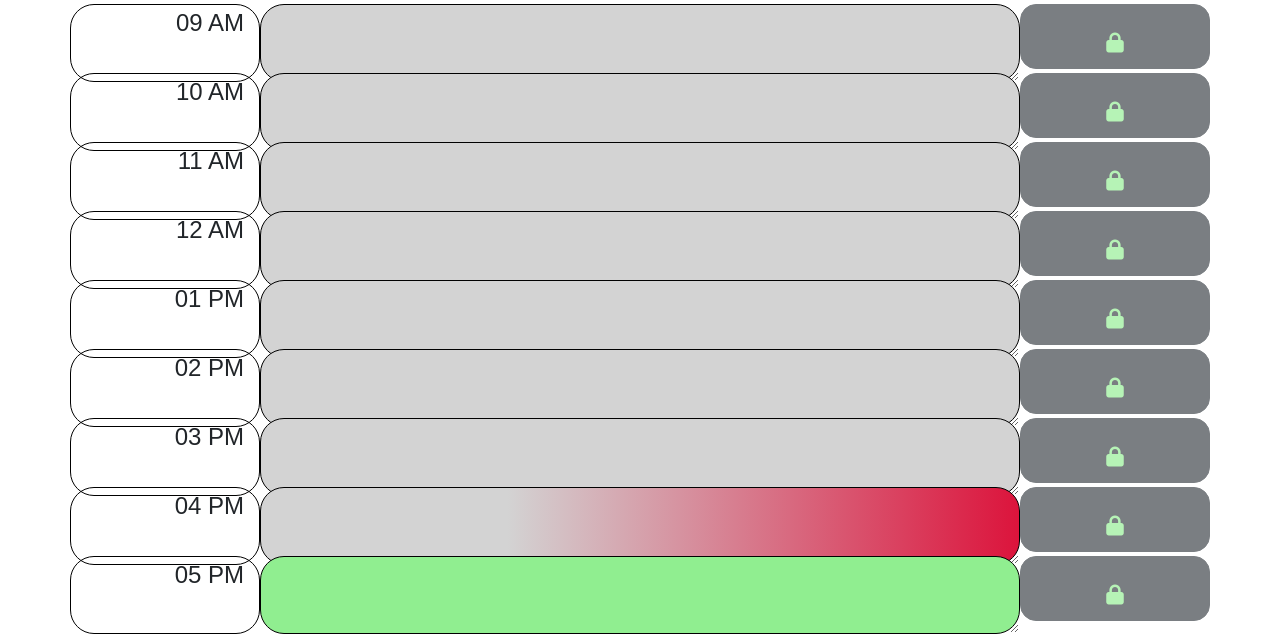
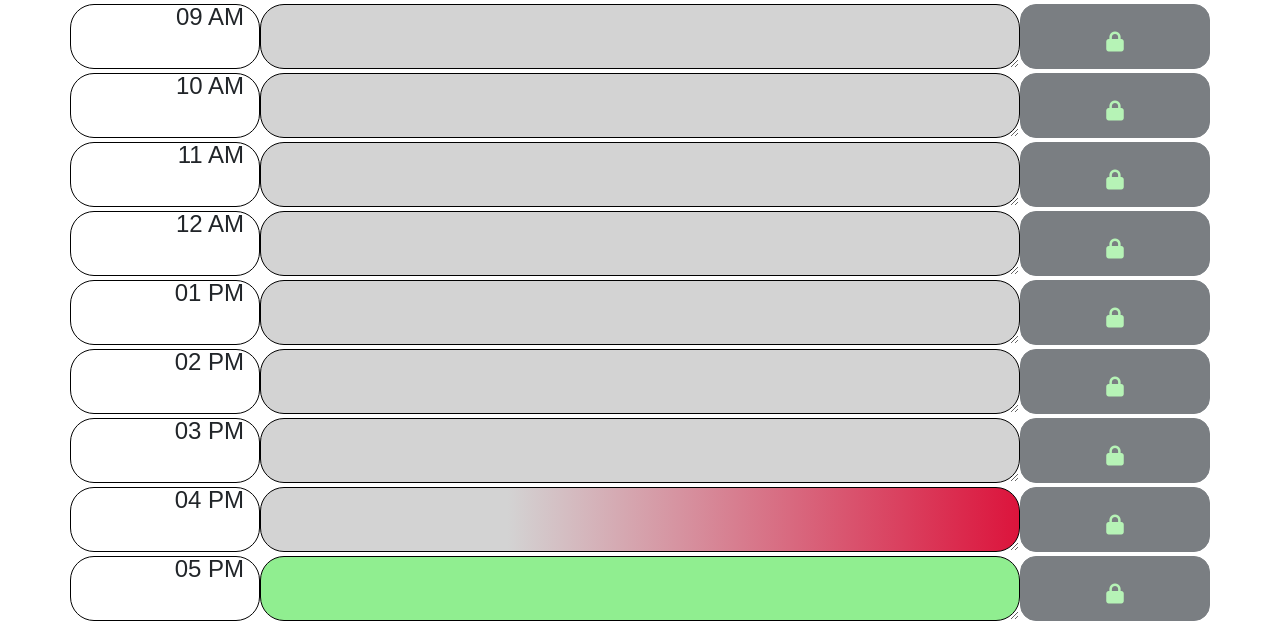
Before and after one commit to firefreet/calendar, a plain HTML site: page index.html in a window 1280 px wide. Shown: the part 330-964 px from the top of the page. Drawn offline with nearby package versions, Linux system fonts and the light colour scheme; a web font is replaced by a local one.

Commit message:
correct line height on body in chrome

```diff
--- a/style.css
+++ b/style.css
@@ -1,3 +1,7 @@
+body {
+    line-height: 1;
+}
+
 .col-2, .col-8 {
     border-color: black;
     border-style: solid;
```
